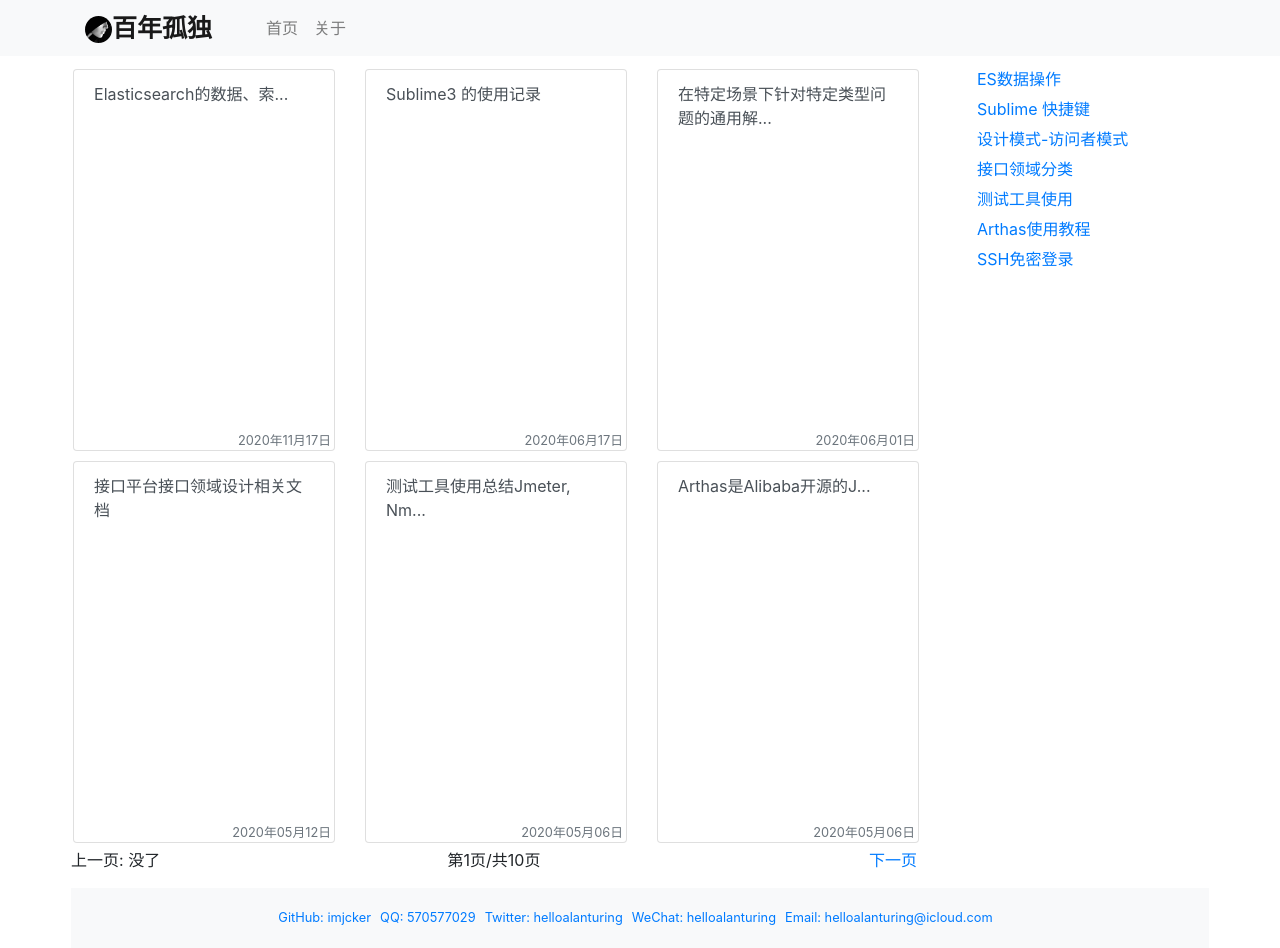
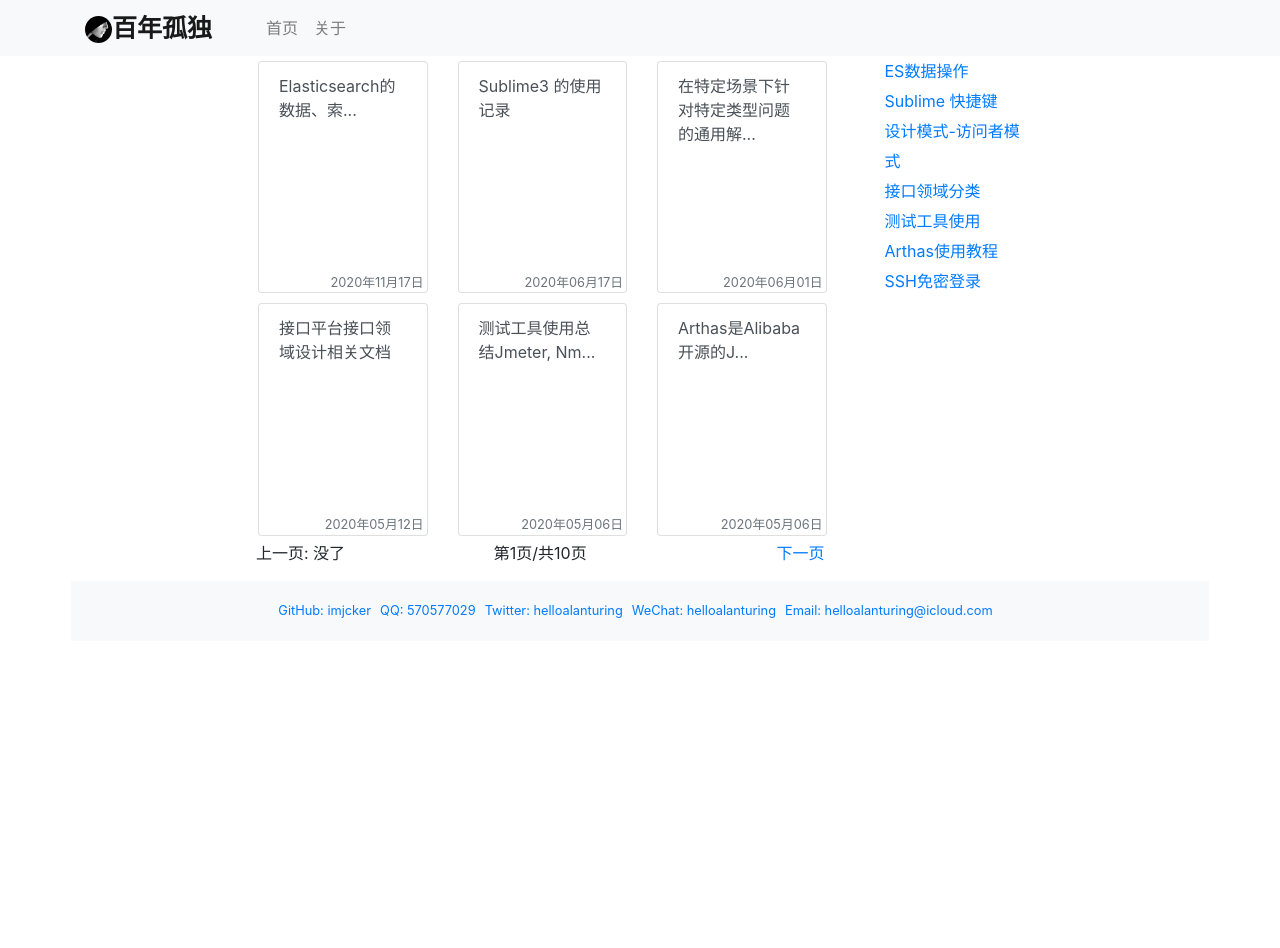
Before and after one commit to imjcker/imjcker.github.io, a Jekyll site: the page built from index.html, in a window 1280 px wide. Built offline with Jekyll 4.4.1, drawn with Linux system fonts in a browser that asks for light colours; nearby versions of some CDN libraries; the list of posts is cut into pages by our own code; after the commit the page ends 900 px from its top, so only the background shows below that.

Commit message:
update pages

```diff
--- a/_includes/head.html
+++ b/_includes/head.html
@@ -39,7 +39,9 @@
       background-color: #ffffff;
     }
     body > .container {
-      padding: 8px 16px 0;
+      width: auto;
+      max-width: 768px;
+      padding: 0 15px;
     }
 
     .footer > .container {
```
